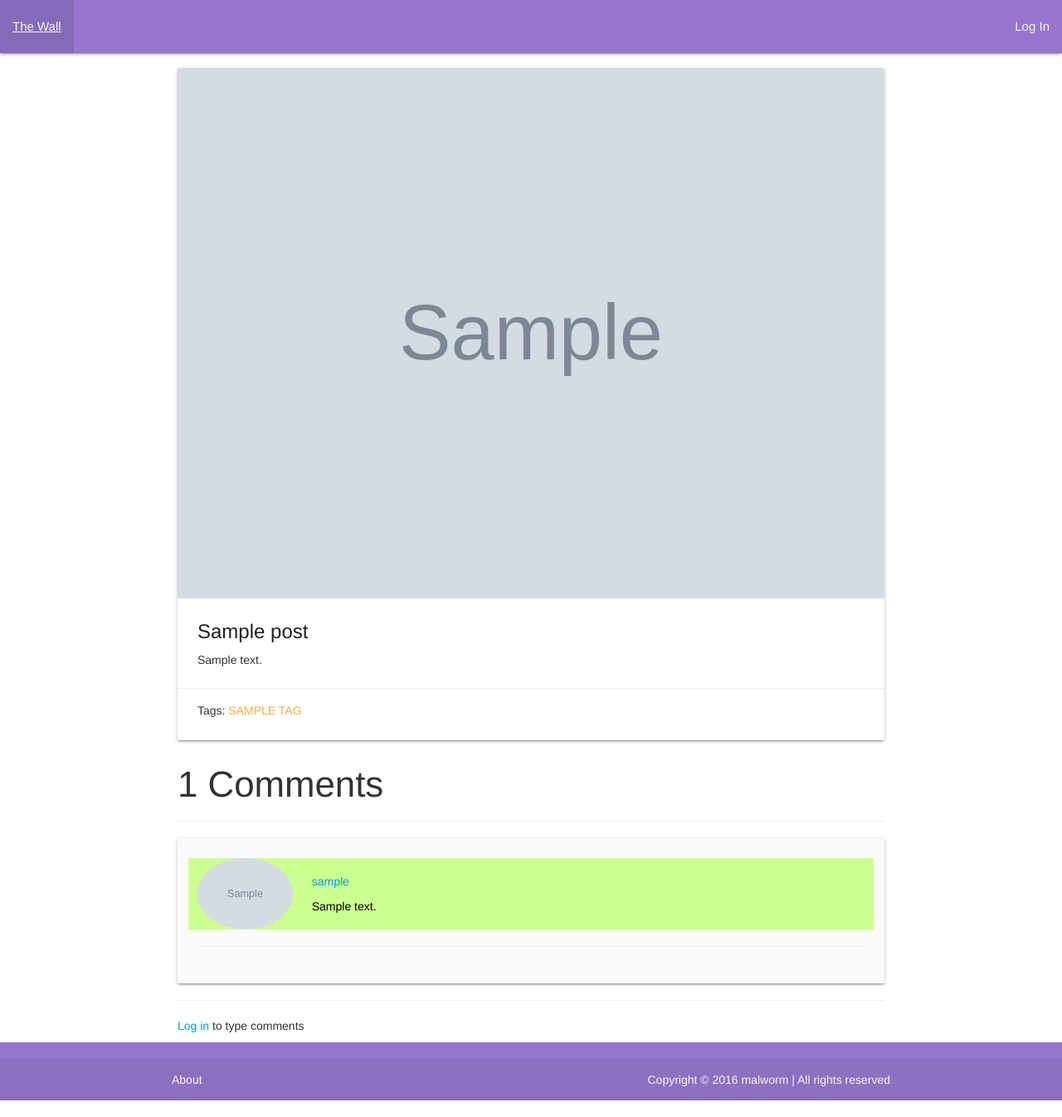
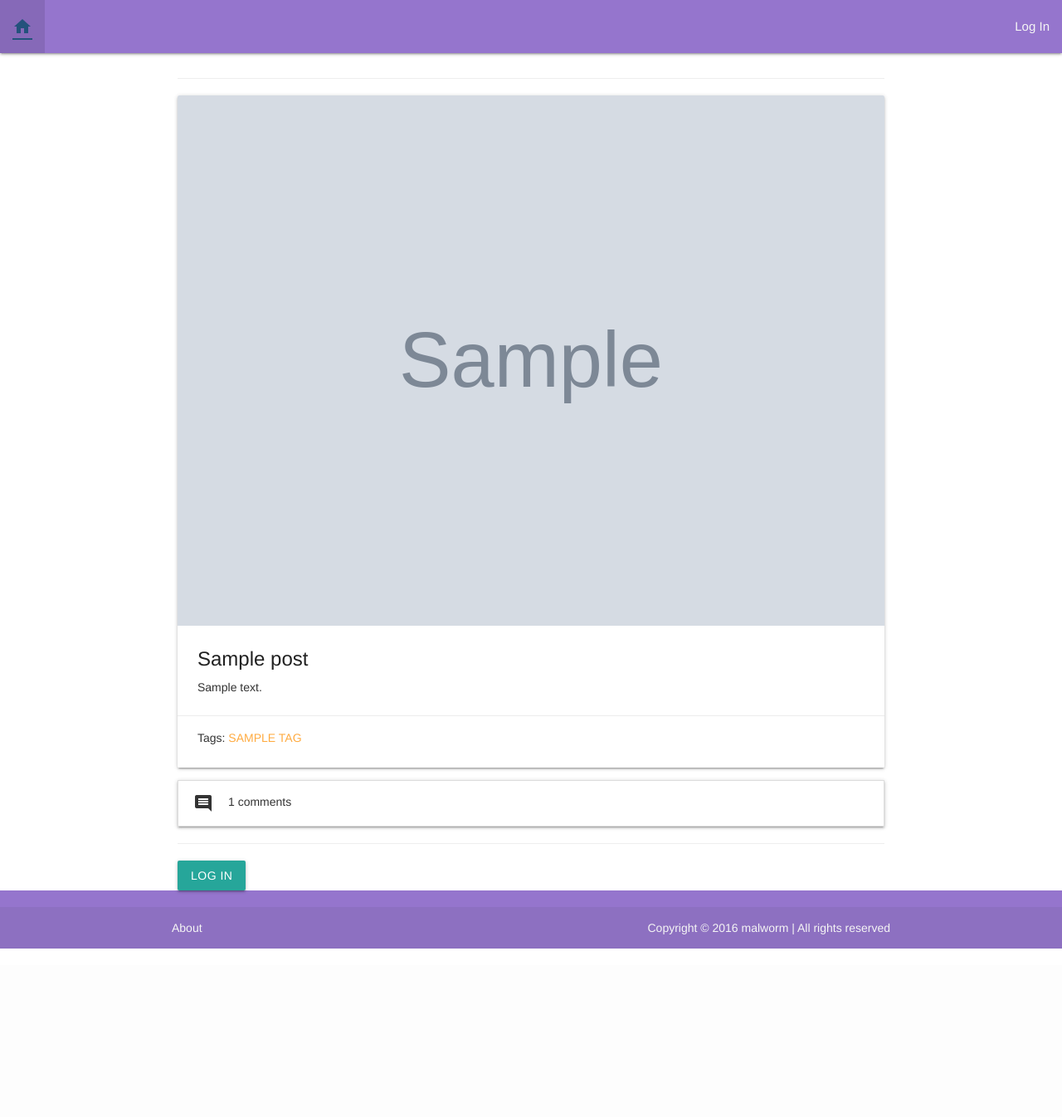
Before and after one commit to petrokoriakin/Qadrat, a Rails app: page /posts/1 in a window 1280 px wide. Shown: the whole page at 83% size. After the commit the page ends 1143 px from the top, so only its background shows below. Run offline with Rails 7, Linux system fonts and the light colour scheme; tables that the repository leaves empty hold one stand-in row (values such as "Sample post"); grey boxes marked "Sample" are stand-in pictures; style sheets or scripts are compiled from the project's sources; parts of the project's set-up code (start-up, migrations or seed data) failed here and were passed over; some libraries are stand-ins or nearby versions.

Commit message:
Add some icons instead links

```diff
--- a/app/views/layouts/application.html.erb
+++ b/app/views/layouts/application.html.erb
@@ -19,6 +19,7 @@
           <%= content_tag(:div, msg, class: "alert") %>
         <% end %>
         <div class="container">
+          <hr>
           <%= yield %>
         </div>
       </div>
--- a/app/views/pages/about.html.erb
+++ b/app/views/pages/about.html.erb
@@ -3,10 +3,10 @@
     <%= image_tag "download1.jpeg", height: '400', class: 'activator'%>
   </div>
   <div class="card-content">
-    <span class="card-title activator grey-text text-darken-4">Click me!<i class="material-icons right">more_vert</i></span>
+    <span class="card-title activator grey-text text-darken-4">Few words about me<i class="material-icons right">keyboard_arrow_up</i></span>
   </div>
   <div class="card-reveal">
-    <span class="card-title grey-text text-darken-4">Hey, I'm Misha<i class="material-icons right">close</i></span>
+    <span class="card-title grey-text text-darken-4">Hey, I'm Misha<i class="material-icons right">keyboard_arrow_down</i></span>
     <p>Welcome to blog about my life. Most of all I like Programming and Math.</p>
     <p>You can see some of my projects on <a href="https://github.com/malworm">Github</a>.</p>
     <p>If you like what I do, contact me via <a href="mailto:snowbars125@gmail.com">Email</a> or <a href="https://www.facebook.com/mal.worm">Facebook</a>.</p>
--- a/app/views/posts/show.html.erb
+++ b/app/views/posts/show.html.erb
@@ -23,25 +23,33 @@
 </div>
 
 <% if @post.comments.count > 0 %>
-  <h3><%= @post.comments.count %> Comments</h3>
-  <hr />
-
-  <div class="col s12 m8 offset-m2 l6 offset-l3">
-    <div class="card-panel grey lighten-5 z-depth-1">
-      <%= render @post.comments %>
-    </div>
-  </div>
+  <ul class="collapsible" data-collapsible="accordion">
+    <li>
+      <div class="collapsible-header">
+        <i class="material-icons">comment</i>
+        <%= @post.comments.count %> comments
+      </div>
+      <div class="collapsible-body">
+        <div class="col s12 m8 offset-m2 l6 offset-l3">
+          <div class="card-panel grey lighten-5 z-depth-1">
+            <%= render @post.comments.order(:is_answer).reverse_order %>
+          </div>
+        </div>
+      </div>
+    </li>
+  </ul>
 <% else %>
   <h4>No Comments</h4>
 <% end -%>
+
+<script>
+  $('.collapsible').collapsible({ accordion : false });
+</script>
+
 <hr/>
 <% if user_signed_in? %>
   <h4>Add a comment:</h4>
   <%= render "comments/form" %>
 <% else %>
-  <p>
-    <font color="#44ACB7">
-      <strong><%= link_to "Log in", new_user_session_path %></strong>
-    </font> to type comments
-  </p>
+  <%= link_to "Log in", new_user_session_path,  class: 'waves-effect waves-light btn'%>
 <% end %>
--- a/app/views/shared/_header.html.erb
+++ b/app/views/shared/_header.html.erb
@@ -4,7 +4,9 @@
       <div class="nav-wrapper deep-purple lighten-2">
         <ul id="nav-mobile" class="left hide-on-med-and-down">
           <% if !user_signed_in? %>
-            <li><%= link_to "The Wall", root_path, class: "grey-text text-lighten-4" %></li>
+            <a href="<%= root_path%>">
+              <i class="large material-icons">home</i>
+            </a>
           <% end -%>
         </ul>
         <ul id="nav-mobile" class="right hide-on-med-and-down">
@@ -17,7 +19,7 @@
         <ul id="nav-mobile" class="left hide-on-med-and-down">
           <%if user_signed_in? %>
             <li>
-              <a class="dropdown-button" href="#!" data-activates="mydropdown">Profile<i class="material-icons right">arrow_drop_down</i></a>
+              <a class="dropdown-button" href="#" data-activates="mydropdown"><i class="large material-icons">account_circle</i></a>
               <script>
                 $(".dropdown-button").dropdown();
               </script>
```
Also changed, not shown: app/views/posts/index.html.erb (+7 -5 lines), app/views/posts/usernews.erb (+7 -5 lines), app/views/posts/userposts.html.erb (+7 -5 lines).
